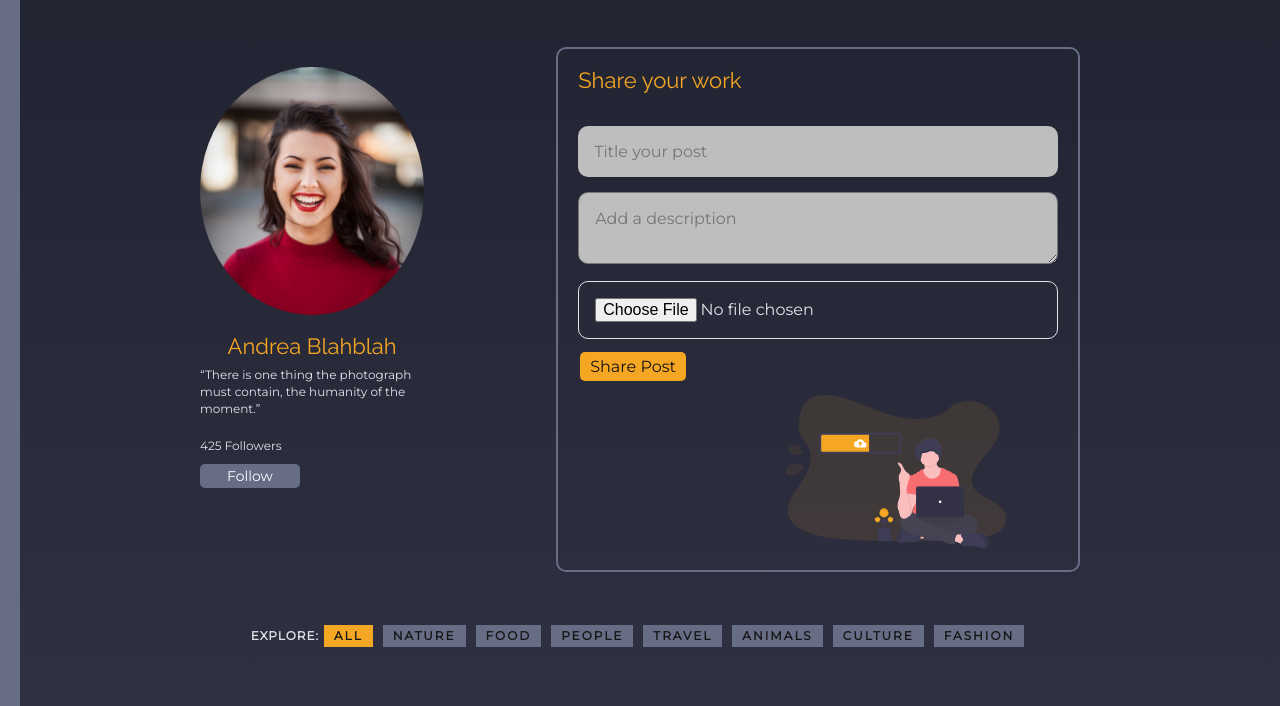
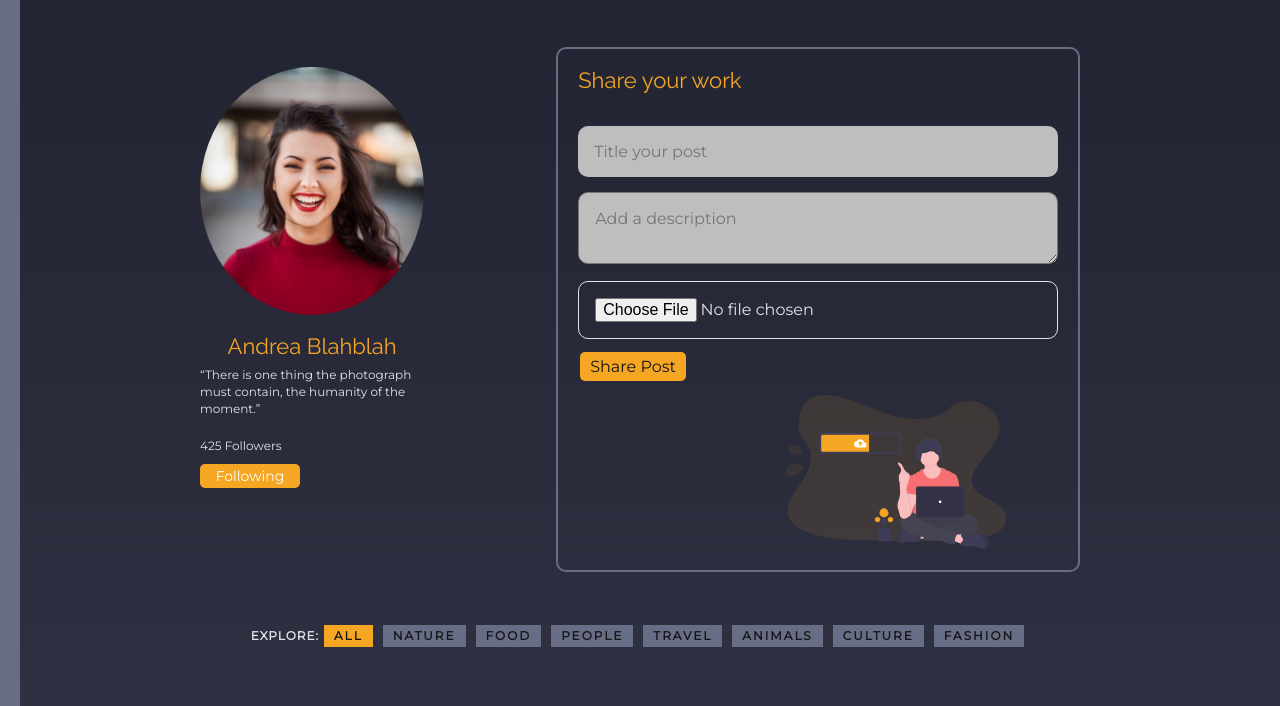
Before and after one commit to DianaIgnatescu/Build-Week-UI, a plain HTML site: page home-artist.html in a window 1280 px wide. Both pictures are taken after a click on the link "Follow". Shown: the part 73-779 px from the top of the page. Drawn offline with nearby package versions, Linux system fonts and the light colour scheme; some packages are replaced by stand-ins of ours.

Commit message:
MVP: Added js follow button

```diff
--- a/home-artist.html
+++ b/home-artist.html
@@ -48,7 +48,7 @@
         <h2>Andrea Blahblah</h2>
         <p>“There is one thing the photograph must contain, the humanity of the moment.”</p>
         <p>425 Followers</p>
-        <a href="#">Follow</a>
+        <a href="#" id="follow">Follow</a>
         </div>
       <div class="create-a-post">
         <h3>Share your work</h3>
--- a/js/index.js
+++ b/js/index.js
@@ -18,6 +18,9 @@ window.addEventListener('scroll', () => {
   }
 });
 
+
+// ====LAZY LOAD IMAGES===== ///
+
 const lazy = () => {
   document.addEventListener('lazyloaded', (e) => {
     e.target.parentNode.classList.add('image-loaded');
@@ -29,3 +32,25 @@ const lazy = () => {
 };
 
 lazy();
+
+// ==== CHANGE BUTTON TO FOLLOWING ON CLICK === //
+
+// const following = document.getElementById('follow');
+// console.log(following);
+// following.addEventListener('click', () => {
+//   following.textContent = 'Following';
+// });
+
+
+const following = document.getElementById('follow');
+following.addEventListener('click', () => {
+  if (following.textContent === 'Following') {
+    following.textContent = 'Follow';
+    following.style.backgroundColor = '#676D85';
+    following.style.transition = '1s ease';
+  } else {
+    following.textContent = 'Following';
+    following.style.backgroundColor = '#F5A623';
+    following.style.transition = '1s ease';
+  }
+});
```
